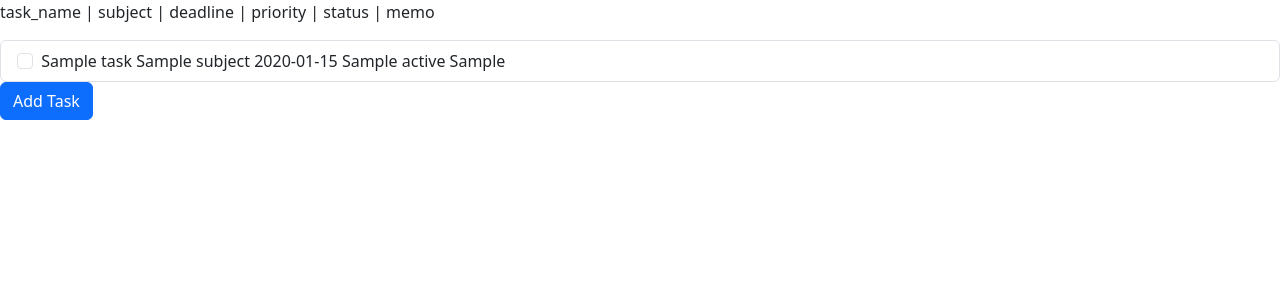
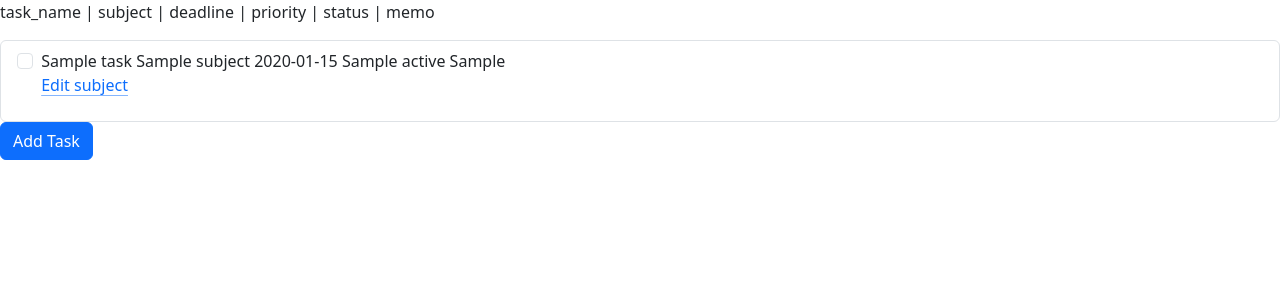
Before and after one commit to Osmanthus329/StudyLog, a Flask app: page /task in a window 1280 px wide. Shown: the part 56-356 px from the top of the page. Run offline with Flask 3, Linux system fonts and the light colour scheme; a user stored in the database is signed in; tables that the repository leaves empty hold one stand-in row (values such as "Sample post"); some libraries are stand-ins or nearby versions.

Commit message:
Add edit task function.

```diff
--- a/main.py
+++ b/main.py
@@ -178,7 +178,7 @@ def add_task():
     task_form = MyTask()
     task_form.subject_name.choices = [
     (t.id, t.name)
-    for t in Subject.query.all()
+    for t in Subject.query.filter_by(user_id=current_user.id).all()
 ]
     if task_form.validate_on_submit():
         new_task = Task(
@@ -195,5 +195,38 @@ def add_task():
         return redirect(url_for("task"))
     return render_template("add_task.html",form = task_form)
 
+@app.route("/edit_task",methods = ["GET","POST"])
+@login_required
+def edit_task():
+    task_id = request.args.get("id")
+    task = db.get_or_404(Task,task_id)
+    task_form = MyTask()
+    task_form.subject_name.choices = [
+    (t.id, t.name)
+    for t in Subject.query.filter_by(user_id=current_user.id).all()
+]
+
+    if task.user_id != current_user.id:
+        abort(403)
+    if request.method == "GET":
+        task_form.task_name.data = task.name
+        task_form.subject_name.data = task.subject_id
+        task_form.deadline.data = task.deadline
+        task_form.priority.data = task.priority
+        task_form.status.data = task.status
+        task_form.memo.data = task.memo
+
+    if task_form.validate_on_submit():
+        task.name = task_form.task_name.data
+        task.subject_id = task_form.subject_name.data
+        task.deadline = task_form.deadline.data
+        task.priority = task_form.priority.data
+        task.status = task_form.status.data
+        task.memo = task_form.memo.data
+        db.session.commit()
+        return redirect(url_for("task"))
+
+    return render_template("edit_task.html",form = task_form)
+
 if __name__ == "__main__":
     app.run(debug=True)
--- /dev/null
+++ b/templates/edit_task.html
@@ -0,0 +1,3 @@
+{% from 'bootstrap5/form.html' import render_form %}{% extends "header.html" %}
+{% block title %}Edit_task{% endblock %} {% block content
+%}{{render_form(form)}}{% endblock %}
--- a/templates/task.html
+++ b/templates/task.html
@@ -12,7 +12,12 @@
     />
     <label class="form-check-label" for="firstCheckbox"
       >{{task.name}} {{task.subject.name}} {{task.deadline}} {{task.priority}}
-      {{task.status}} {{task.memo}}</label
+      {{task.status}} {{task.memo}}
+      <p>
+        <a href="{{url_for('edit_task',id=task.id)}}" class="icon-link">
+          Edit subject</a
+        >
+      </p></label
     >
   </li>
   {% endfor %}
```
